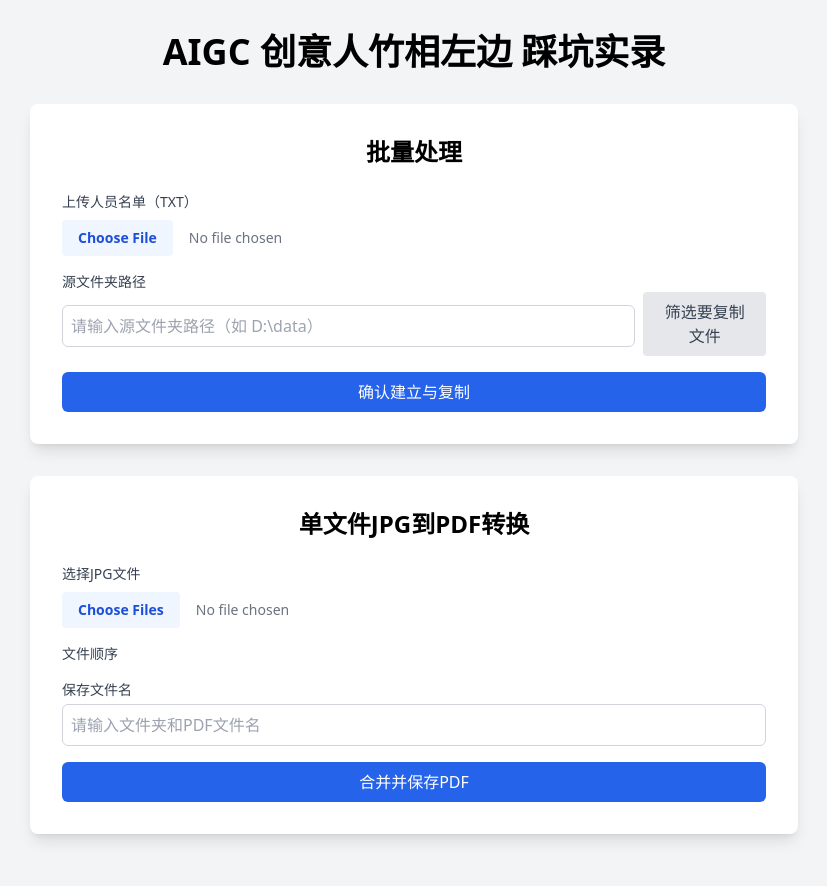
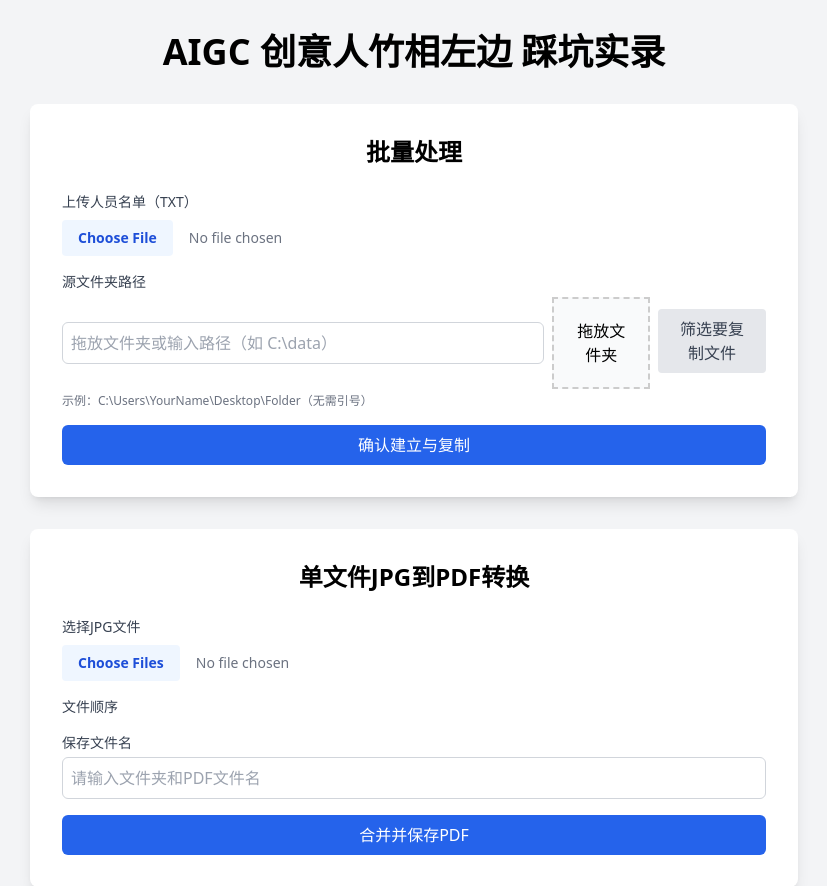
Before and after one commit to peter-zx/jpg2pdf_bamboox, a Flask app: page / in a window 1280 px wide. Shown: the top 886 px of the page, without its empty margins (226-1053 px from the left). Before the commit the page ends 841 px from the top, so only its background shows below. Run offline with Flask 3, Linux system fonts and the light colour scheme; some libraries are stand-ins or nearby versions.

Commit message:
完整可用

```diff
--- a/app.py
+++ b/app.py
@@ -5,6 +5,7 @@ from utils.file_utils import create_folders_from_txt, copy_selected_files_to_fol
 from utils.pdf_utils import merge_jpgs_to_pdf
 import urllib.parse
 import time
+import re
 
 app = Flask(__name__)
 
@@ -30,35 +31,37 @@ def index():
             if source_folder_raw is None:
                 error = "请提供源文件夹路径！"
             else:
-                source_folder = urllib.parse.unquote(source_folder_raw).strip()
-                selected_files = request.form.get("selectedFiles", "").split(",") if request.form.get("selectedFiles") else []
+                # 移除首尾引号并验证路径
+                source_folder = re.sub(r'^"|"$', '', urllib.parse.unquote(source_folder_raw)).strip()
+                if not source_folder or not os.path.isdir(source_folder):
+                    error = "无效的源文件夹路径，请确保路径存在且为文件夹！"
+                else:
+                    selected_files = request.form.get("selectedFiles", "").split(",") if request.form.get("selectedFiles") else []
 
-                if not txt_file or not txt_file.filename.endswith('.txt'):
-                    error = "请上传一个TXT文件！"
-                elif not source_folder or not os.path.isdir(source_folder):
-                    error = "请输入有效的源文件夹路径！"
-                else:
-                    try:
-                        # 保存TXT到临时路径
-                        temp_txt_path = os.path.join(DESKTOP_PATH, f"temp_{datetime.now().strftime('%Y%m%d_%H%M%S')}.txt")
-                        txt_file.save(temp_txt_path)
+                    if not txt_file or not txt_file.filename.endswith('.txt'):
+                        error = "请上传一个TXT文件！"
+                    else:
+                        try:
+                            # 保存TXT到临时路径
+                            temp_txt_path = os.path.join(DESKTOP_PATH, f"temp_{datetime.now().strftime('%Y%m%d_%H%M%S')}.txt")
+                            txt_file.save(temp_txt_path)
 
-                        # 步骤1：创建个人文件夹
-                        timestamp = datetime.now().strftime("%m%d_%H%M")
-                        output_folder = os.path.join(DESKTOP_PATH, f"批量文件复制_{timestamp}")
-                        names = create_folders_from_txt(temp_txt_path, output_folder)
-                        progress = f"已创建 {len(names)} 个文件夹"
+                            # 步骤1：创建个人文件夹
+                            timestamp = datetime.now().strftime("%m%d_%H%M")
+                            output_folder = os.path.join(DESKTOP_PATH, f"批量文件复制_{timestamp}")
+                            names = create_folders_from_txt(temp_txt_path, output_folder)
+                            progress = f"已创建 {len(names)} 个文件夹"
 
-                        # 步骤2：复制选中的文件
-                        copy_selected_files_to_folders(source_folder, output_folder, names, selected_files)
-                        progress = f"已复制文件到 {len(names)} 个文件夹"
-                        completed = "创建完毕"
+                            # 步骤2：复制选中的文件
+                            copy_selected_files_to_folders(source_folder, output_folder, names, selected_files)
+                            progress = f"已复制文件到 {len(names)} 个文件夹"
+                            completed = "创建完毕"
 
-                        # 清理临时TXT
-                        os.remove(temp_txt_path)
+                            # 清理临时TXT
+                            os.remove(temp_txt_path)
 
-                    except Exception as e:
-                        error = f"批量处理失败：{str(e)}"
+                        except Exception as e:
+                            error = f"批量处理失败：{str(e)}"
 
         elif action == "single":
             files = request.files.getlist("jpgFiles")
@@ -70,34 +73,28 @@ def index():
             elif not save_name:
                 error = "请输入保存文件名！"
             else:
-                for file in files:
-                    if not file.filename.lower().endswith(('.jpg', '.jpeg')):
-                        error = "请确保至少有一个文件是JPG格式！"
-                        break
+                try:
+                    output_folder_single = os.path.join(DESKTOP_PATH, save_name)
+                    os.makedirs(output_folder_single, exist_ok=True)
 
-                if not error:
-                    try:
-                        output_folder_single = os.path.join(DESKTOP_PATH, save_name)
-                        os.makedirs(output_folder_single, exist_ok=True)
+                    jpg_paths = []
+                    file_map = {file.filename: file for file in files}
+                    ordered_files = [file_map[filename] for filename in file_order if filename in file_map] or files
+                    for file in ordered_files:
+                        jpg_path = os.path.join(output_folder_single, file.filename)
+                        file.save(jpg_path)
+                        if file.filename.lower().endswith(('.jpg', '.jpeg')):
+                            jpg_paths.append(jpg_path)
 
-                        jpg_paths = []
-                        file_map = {file.filename: file for file in files}
-                        ordered_files = [file_map[filename] for filename in file_order if filename in file_map] or files
-                        for file in ordered_files:
-                            jpg_path = os.path.join(output_folder_single, file.filename)
-                            file.save(jpg_path)
-                            if file.filename.lower().endswith(('.jpg', '.jpeg')):
-                                jpg_paths.append(jpg_path)
+                    if not jpg_paths:
+                        error = "未找到可转换的JPG文件！"
+                    else:
+                        output_pdf = os.path.join(output_folder_single, f"{save_name}.pdf")
+                        merge_jpgs_to_pdf(jpg_paths, output_pdf)
+                        return send_file(output_pdf, as_attachment=True)
 
-                        if jpg_paths:
-                            output_pdf = os.path.join(output_folder_single, f"{save_name}.pdf")
-                            merge_jpgs_to_pdf(jpg_paths, output_pdf)
-                            return send_file(output_pdf, as_attachment=True)
-                        else:
-                            error = "未找到可转换的JPG文件！"
-
-                    except Exception as e:
-                        error = f"转换失败：{str(e)}"
+                except Exception as e:
+                    error = f"转换失败：{str(e)}"
 
     return render_template("index.html", error=error, names=names, output_folder=output_folder, files_in_folder=files_in_folder, source_folder=source_folder, progress=progress, completed=completed)
 
@@ -107,9 +104,10 @@ def list_files():
     if source_folder_raw is None:
         return jsonify({"error": "请提供源文件夹路径！"}), 400
 
-    source_folder = urllib.parse.unquote(source_folder_raw).strip()
+    # 移除首尾引号并验证路径
+    source_folder = re.sub(r'^"|"$', '', urllib.parse.unquote(source_folder_raw)).strip()
     if not source_folder or not os.path.isdir(source_folder):
-        return jsonify({"error": "无效的文件夹路径！"}), 400
+        return jsonify({"error": "无效的文件夹路径，请确保路径存在且为文件夹！"}), 400
 
     try:
         files = [f for f in os.listdir(source_folder) if os.path.isfile(os.path.join(source_folder, f))]
--- a/templates/index.html
+++ b/templates/index.html
@@ -6,6 +6,19 @@
   <title>JPG to PDF Converter</title>
   <script src="https://cdn.tailwindcss.com"></script>
   <link rel="stylesheet" href="{{ url_for('static', filename='styles.css') }}">
+  <style>
+    .drop-zone {
+      border: 2px dashed #ccc;
+      padding: 20px;
+      text-align: center;
+      margin-top: 5px;
+      background-color: #f9fafb;
+    }
+    .drop-zone.dragover {
+      background-color: #e0f7fa;
+      border-color: #00bcd4;
+    }
+  </style>
 </head>
 <body class="bg-gray-100 py-8">
   <div class="container mx-auto max-w-3xl">
@@ -36,9 +49,13 @@
           <div class="mb-4">
             <label for="sourceFolder" class="block text-sm font-medium text-gray-700">源文件夹路径</label>
             <div class="flex items-center">
-              <input type="text" name="sourceFolder" id="sourceFolder" placeholder="请输入源文件夹路径（如 D:\data）" class="mt-1 block w-full p-2 border border-gray-300 rounded-md">
+              <input type="text" name="sourceFolder" id="sourceFolder" placeholder="拖放文件夹或输入路径（如 C:\data）" class="mt-1 block w-full p-2 border border-gray-300 rounded-md">
+              <div class="drop-zone ml-2" ondrop="dropHandler(event)" ondragover="dragOverHandler(event)" ondragleave="dragLeaveHandler(event)">
+                拖放文件夹
+              </div>
               <button type="button" onclick="listFiles()" class="ml-2 bg-gray-200 text-gray-700 px-4 py-2 rounded hover:bg-gray-300">筛选要复制文件</button>
             </div>
+            <p class="text-xs text-gray-500 mt-1">示例：C:\Users\YourName\Desktop\Folder（无需引号）</p>
           </div>
           <div class="mb-4" id="fileListContainer" style="display: none;">
             <label class="block text-sm font-medium text-gray-700 mb-2">选择要复制的文件</label>
@@ -73,6 +90,9 @@
         </div>
         <button type="submit" class="w-full bg-blue-600 text-white py-2 rounded-md hover:bg-blue-700">合并并保存PDF</button>
       </form>
+      {% if error %}
+        <p class="mt-4 text-sm text-red-600 text-center">{{ error }}</p>
+      {% endif %}
     </section>
   </div>
   <script src="{{ url_for('static', filename='script.js') }}"></script>
```
Also changed, not shown: static/script.js (+32 -4 lines).
